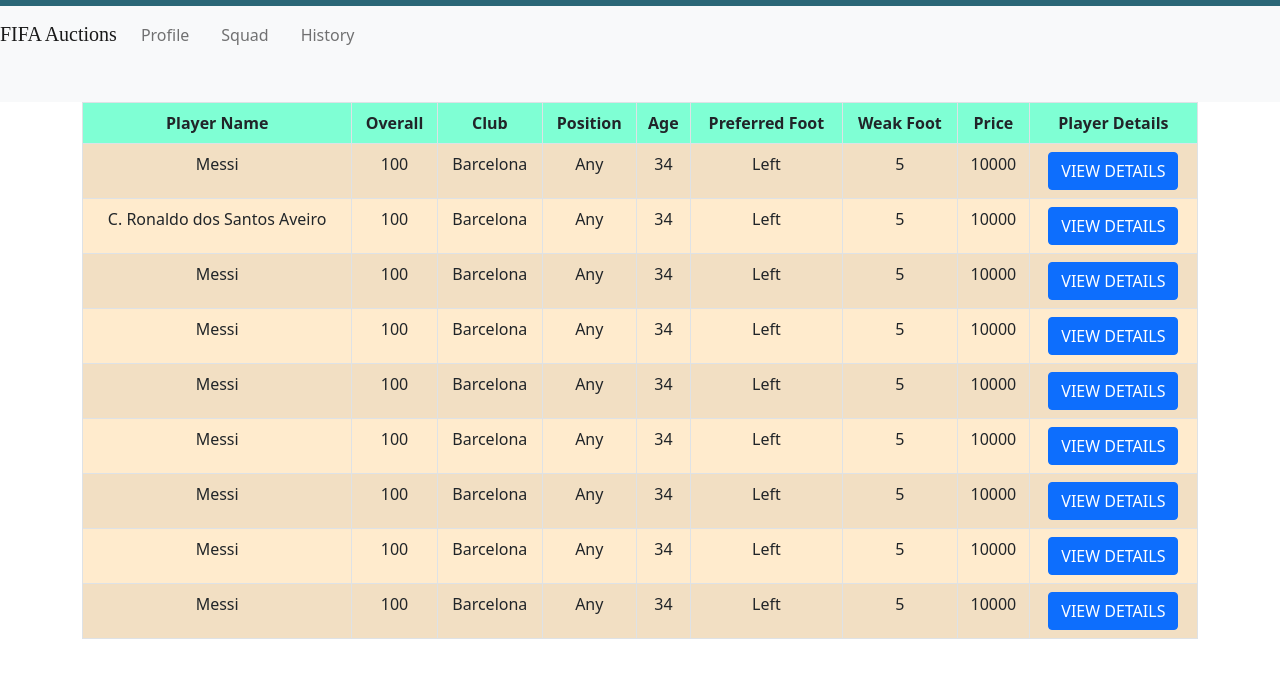
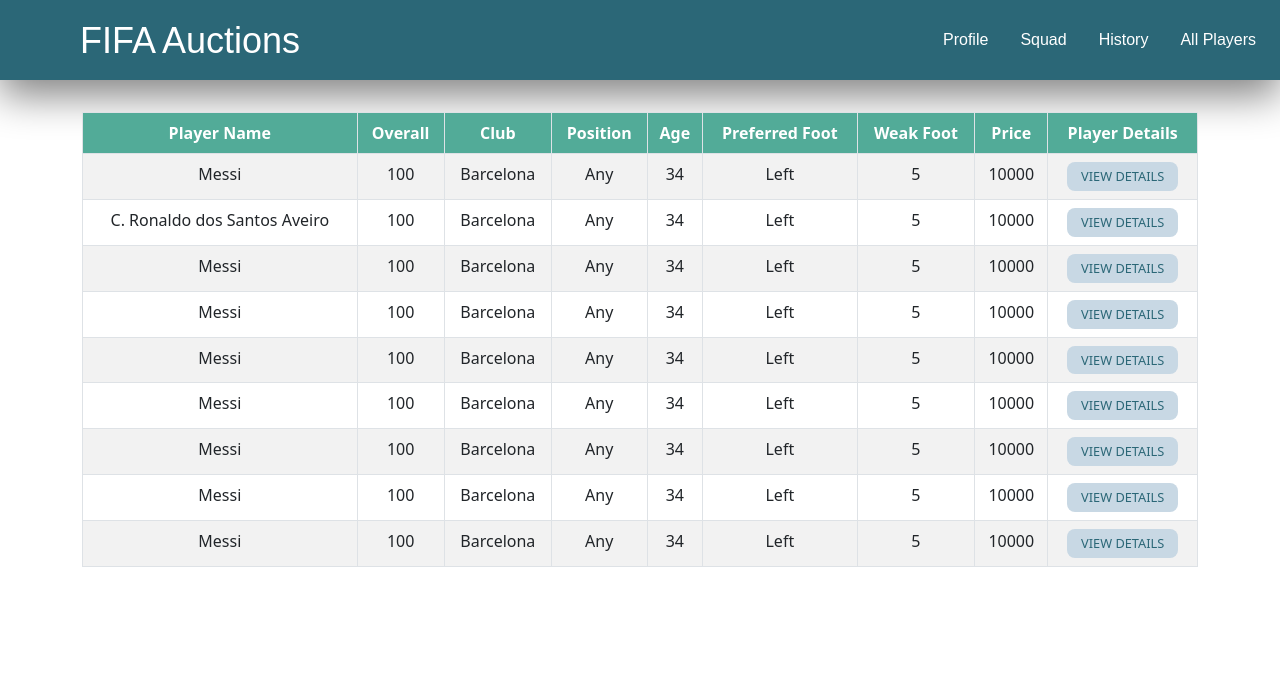
Before and after one commit to rishabh24121997/fifa-auctions-ui, a React (Create React App) app: page /squads in a window 1280 px wide. Shown: the top 678 px of the page. Built offline with nearby package versions, Linux system fonts and the light colour scheme; no server answers.

Commit message:
Header and Sqaud CSS

```diff
--- a/src/App.js
+++ b/src/App.js
@@ -2,7 +2,7 @@
 import './App.css';
 import { BrowserRouter as Router, Route } from 'react-router-dom';
 import Squads from "./Components/squads"
-
+import PlayerList from "./Components/playerList"
 import Home from './Components/home';
 import Transactions from './Components/transactions';
 
@@ -17,6 +17,9 @@
         <switch>
           <Route component={Transactions} exact path="/transactions"/>
         </switch>
+        <switch>
+          <Route component={PlayerList} exact path="/playerList"/>
+        </switch>
       </Router>
 
     </div>
--- a/src/Components/header.css
+++ b/src/Components/header.css
@@ -3,6 +3,7 @@
     background-color: #2b6777;
     color: #fff;
     padding-top: 0.5%;
+    box-shadow: 0px 15px 40px grey;
 }
 
 .nav-link {
@@ -15,10 +16,28 @@
 }
 
 
-.navbar-brand {
-    color: #fff;
-    text-decoration: none;
-    font-family: 'Times New Roman', Times, serif;
-    font-size: 2rem;
-    margin-bottom: 2.5rem;
+.navbar-brand-header {
+    color: #fff !important;
+    text-decoration: none !important;;
+    font-family: Arial, Helvetica, sans-serif !important;
+    padding-top: 0 !important;;
+    padding-bottom: .25rem !important;;
+    margin-right: 0rem !important;;
+    margin-left: 5rem !important;;
+    font-size: 2.25rem !important;;
+    text-decoration: none !important;;
+    white-space: nowrap !important;;
 }
+
+.navbar-nav {
+    display: flex;
+    flex-direction: column;
+    padding-left: 0px;
+    margin-bottom: 0;
+    list-style: none;
+    margin-left: auto !important;
+    margin-top: 1rem !important;
+    position: relative !important;
+    top: .5rem !important;
+    font-family: Arial, Helvetica, sans-serif !important;
+}
--- a/src/Components/header.js
+++ b/src/Components/header.js
@@ -13,12 +13,13 @@
     render() {
         return (
             <div className="header">
-                <Navbar bg="light" variant="light">
-                    <Navbar.Brand href="/home">FIFA Auctions</Navbar.Brand>
+                <Navbar>
+                    <Navbar.Brand href="/home" style={{color:"#ffffff"}} className="navbar-brand-header">FIFA Auctions</Navbar.Brand>
                     <Nav className="mr-auto">
-                        <Nav.Link href="/home">Profile</Nav.Link>
-                        <Nav.Link href="/squads">Squad</Nav.Link>
-                        <Nav.Link href="/transactions">History</Nav.Link>
+                        <Nav.Link href="/home" style={{color:"#ffffff"}}>Profile</Nav.Link>
+                        <Nav.Link href="/squads" style={{color:"#ffffff"}}>Squad</Nav.Link>
+                        <Nav.Link href="/transactions" style={{color:"#ffffff"}}>History</Nav.Link>
+                        <Nav.Link href="/playerList" style={{color:"#ffffff"}}>All Players</Nav.Link>
                     </Nav>
                 </Navbar>
             </div>
--- a/src/Components/home.css
+++ b/src/Components/home.css
@@ -19,22 +19,23 @@
 }
 
 .card-home {
-    background-color: #c8d8e4;
-    padding: 5%;
-    margin-right: 12rem;
-    border-radius: 2.5rem;
-    box-shadow: 5px 5px #000;
+    background-color: #c8d8e4 !important;
+    padding: 5% !important;
+    margin-right: 12rem !important;
+    border-radius: 2.5rem !important;
+    box-shadow: 5px 5px 15px #000 !important;
 }
 
 .card-header-home {
-    color: #2b6777;
-    font-size: 2.5rem;
-    margin-bottom: 2rem;
+    color: #2b6777 !important;
+    font-size: 2.5rem !important;
+    margin-bottom: 2rem !important;
+    background-color: rgba(0,0,0,.0) !important;
 }
 
 .card-body-home {
-    color: #2b6777;
-    font-size: 1.0rem;
+    color: #2b6777 !important;
+    font-size: 1.0rem !important;
 }
 
 .ul-home {
@@ -52,18 +53,42 @@
  }
 
  thead {
-     background-color: aquamarine;
+     background-color: #52ab98;
+     color: #fff;
  }
 
  tbody {
-     background-color: blanchedalmond;
+     background-color: #fff;
  }
 
  table {
      background-color: rgb(26, 146, 194);
+     margin-top: 2rem;
  }
 
+ .btn-primary {
+    color: #2b6777 !important;
+    background-color: #c8d8e4 !important;
+    border-color: #2b6777 !important;
+}
+
+.btn {
+    display: inline-block !important ;
+    line-height: .8rem !important;
+    color: #212529;
+    text-align: center !important;
+    text-decoration: none !important;
+    vertical-align: middle !important;
+    cursor: pointer;
+    -webkit-user-select: none;
+    user-select: none;
+    background-color: transparent;
+    border: 2px solid transparent !important;
+    padding: .375rem .75rem;
+    font-size: .8rem !important;
+    border-radius: .5rem  !important;
+    transition: color .15s ease-in-out,background-color .15s ease-in-out,border-color .15s ease-in-out,box-shadow .15s ease-in-out;
+}
 
 
-
- tr:hover {background-color: #5cbae6;}
+ tr:hover {background-color: #c8d8e4;}
--- a/src/Components/playerAttributes.js
+++ b/src/Components/playerAttributes.js
@@ -7,6 +7,9 @@
         Position: "ST",
         Height: "180cm",
         Weight: "75kg",
+        PrefferedFoot: "R",
+        WeakFoot: "4",
+        SkillMoves: "5",
         //Physical
         Pace: "100",
         Acceleration: "100",
@@ -50,10 +53,6 @@
         Reflexes: "100",
         Handling: "100",
         Speed: "100",
-        Kicking: "100",
-        //Info
-        PrefferedFoot: "R",
-        WeakFoot: "4",
-        SkillMoves: "5"
+        Kicking: "100"
     }
 ]
--- /dev/null
+++ b/src/Components/playerList.js
@@ -0,0 +1,57 @@
+import React from 'react';
+import { Table } from 'react-bootstrap';
+import Header from "./header.js";
+import { PlayerAttribute } from './playerAttributes';
+
+class PlayerList extends React.Component {
+    constructor(props) {
+        super(props);
+        this.state = {
+
+        }
+    }
+
+    render() {
+        return (
+            <div className="all-players">
+                <Header />
+                <Table striped bordered hover>
+                    <thead>
+                        <tr>
+                            <th>Name</th>
+                            <th>Overall</th>
+                            <th>Position</th>
+                            <th>Nationality</th>
+                            <th>Height</th>
+                            <th>Weight</th>
+                            <th>Preffered Foot</th>
+                            <th>Weak Foot</th>
+                            <th>Skill Moves</th>
+                        </tr>
+                    </thead>
+                    <tbody>
+                        {
+                            PlayerAttribute.map(player => {
+                                return (
+                                    <tr>
+                                        <td>{player.Name}</td>
+                                        <td>{player.Overall}</td>
+                                        <td>{player.Position}</td>
+                                        <td>{player.Nationality}</td>
+                                        <td>{player.Height}</td>
+                                        <td>{player.Weight}</td>
+                                        <td>{player.PrefferedFoot}</td>
+                                        <td>{player.WeakFoot}</td>
+                                        <td>{player.SkillMoves}</td>
+                                    </tr>
+                                )
+                            })
+                        }
+                    </tbody>
+                </Table>
+            </div>
+        )
+    }
+}
+
+export default PlayerList;
--- a/src/Components/playerModal.css
+++ b/src/Components/playerModal.css
@@ -35,7 +35,7 @@
 }
 
 .modal-footer {
-    background-color: #f2f2f2;
+    background-color: #2b6777;
     font-family: Arial, Helvetica, sans-serif;
 }
 
--- a/src/Components/transactions.js
+++ b/src/Components/transactions.js
@@ -65,7 +65,7 @@
                                 return(
                                     <ul>
                                         <li className="transaction-each">
-                                            <strong><span className="att" ><Button onClick={this.openModal}>{transaction.Player}</Button></span></strong>  bought for <strong>{transaction.Price}</strong> from <strong>{transaction.From}</strong><br />
+                                            <strong><span className="att" >{transaction.Player}</span></strong>  bought for <strong>{transaction.Price}</strong> from <strong>{transaction.From}</strong><br />
 
                                         </li>
                                     </ul>
```
